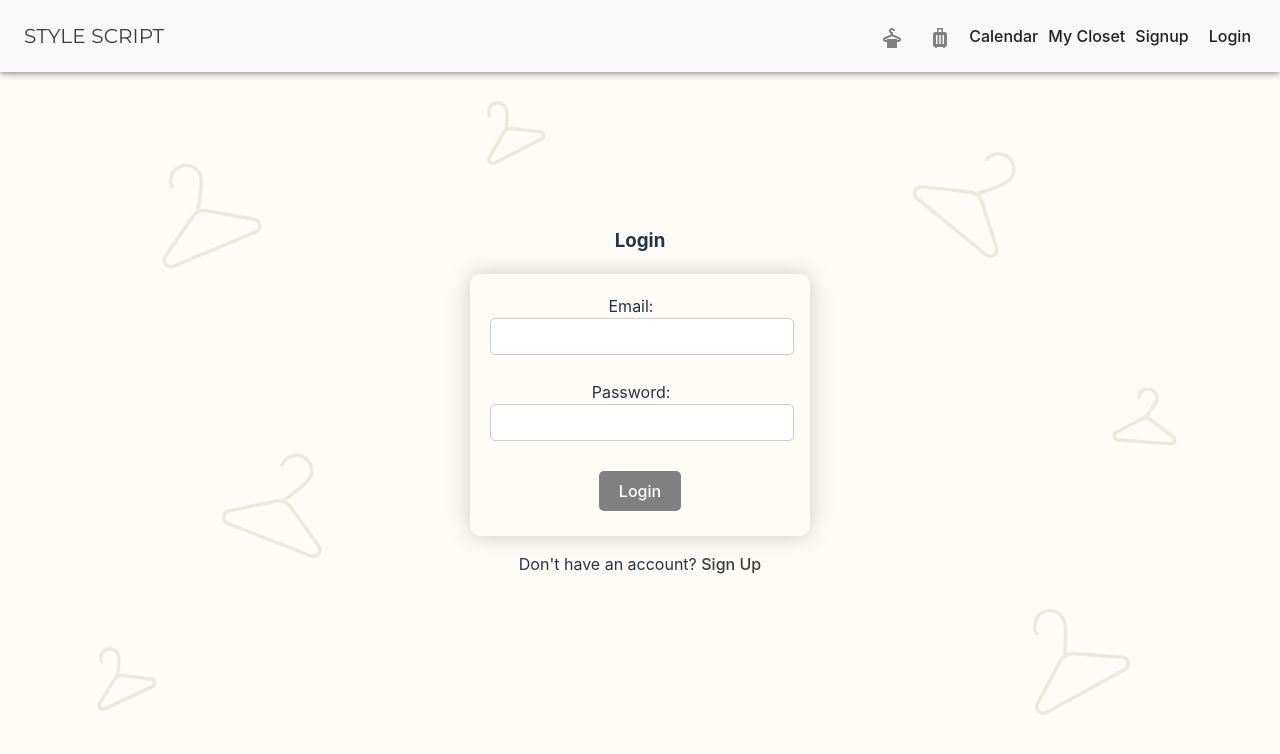
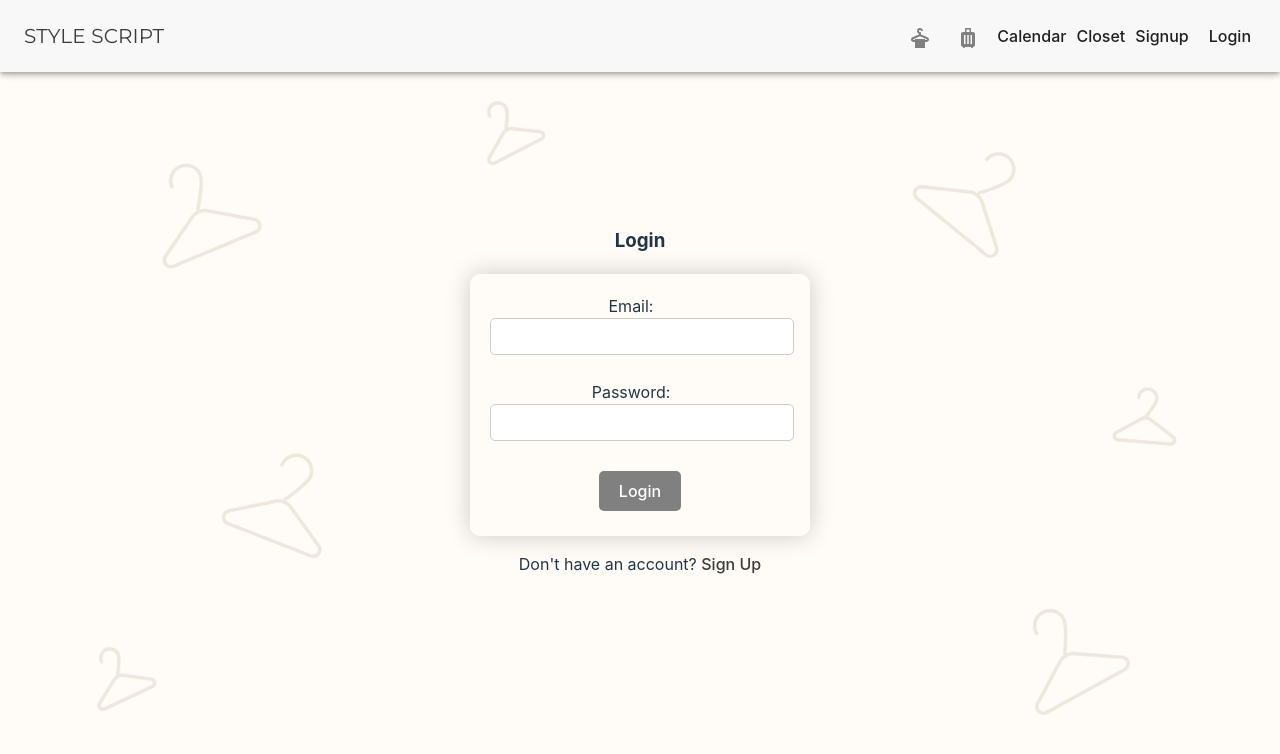
Before and after one commit to jsguillotte/StyleScript-client, a React (Vite) app: page /login in a window 1280 px wide. Shown: the top 754 px of the page. Built offline with nearby package versions, Linux system fonts and the light colour scheme; what @devexpress/dx-react-scheduler-material-ui would draw is missing.

Commit message:
navbar layout change

```diff
--- a/src/Components/Navbar/index.jsx
+++ b/src/Components/Navbar/index.jsx
@@ -34,7 +34,7 @@ function CustomNavbar() {
       </div>
       <div>
         <Link to="/clothing" className='link'>
-          My Closet
+          Closet
         </Link>
       </div>
       {isLoggedIn ? (
--- a/src/Components/Scheduler/index.jsx
+++ b/src/Components/Scheduler/index.jsx
@@ -146,10 +146,10 @@ const StyledAppointmentsAppointment = styled(Appointments.Appointment)(() => ({
     borderRadius: "10px",
     "&:hover": {
       opacity: 0.6,
-      backgroundColor: "gray",
+      backgroundColor: "#8c6677",
     },
-    backgroundColor: 'gray',
-    opacity: 0.5,
+    backgroundColor: '#685185',
+
   },
 }));
 
```
